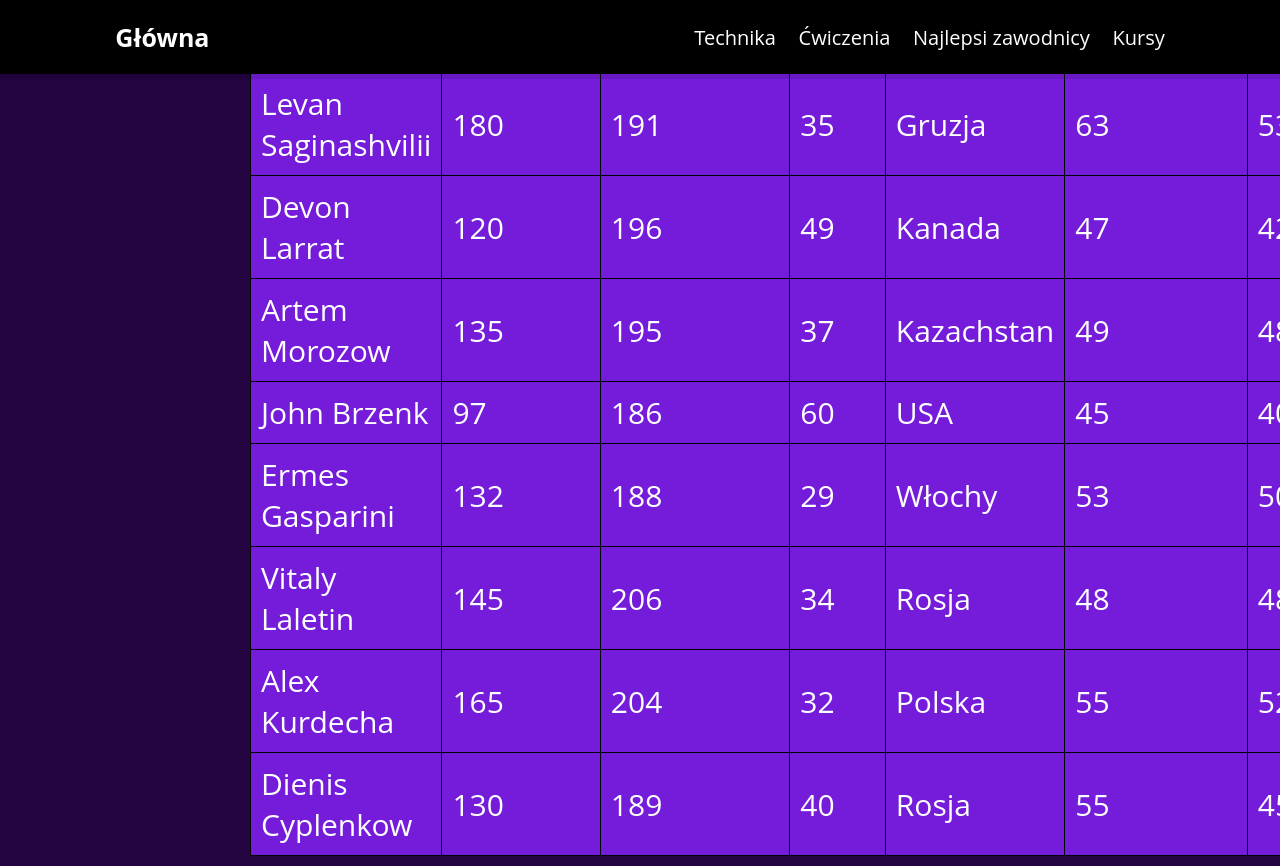
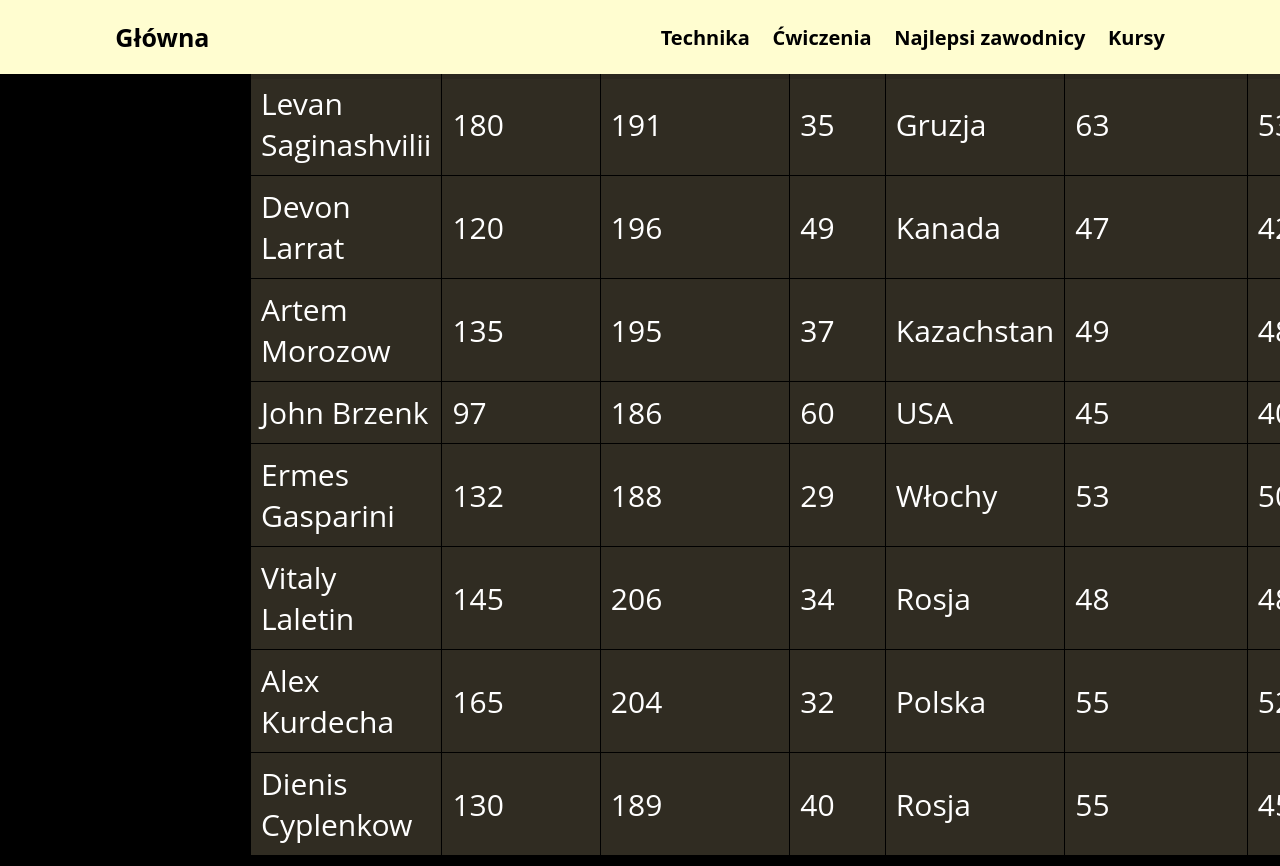
Before and after one commit to Brawek/ArmPage, a plain HTML site: page final/bestArmwrestlers.html in a window 1280 px wide. Shown: the top 866 px of the page. Drawn offline with Linux system fonts and the light colour scheme.

Commit message:
Add files via upload

```diff
--- a/final/style.css
+++ b/final/style.css
@@ -1,7 +1,7 @@
 @import url('https://fonts.googleapis.com/css2?family=Nunito:wght@200;300;400;600;700&display=swap');
 
 :root {
-    --color: #3f0961;
+    --color: #FFFDD0;
 }
 
 *{
@@ -16,7 +16,7 @@
 
 *::selection{
     background:var(--color);
-    color: #fff;
+    color: #504C41;
 }
 
 html {
@@ -27,7 +27,7 @@ html {
 }
 
 body{
-    background: #06026b;
+    background: #000;
 }
 
 section{
@@ -76,7 +76,7 @@ section{
 }
 
 .btn:hover{
-    color: #fff;
+    color: #000;
 }
 
 header{
@@ -86,7 +86,7 @@ header{
     display: flex;
     align-items: center;
     justify-content: space-between;
-    background: #06026b;
+    background: var(--color);
     padding: 2rem 9%;
     box-shadow: 0 .5rem rgba(0, 0, 0, .1);
 }
@@ -94,22 +94,22 @@ header{
 header .logo {
     font-size: 2.5rem;
     font-weight: bolder;
-    color: #ffffff;
+    color: #000;
 }
 
-header .logo i {
-    padding-right: 0.5rem;
-    color: var(--color);
+header a {
+    color: #000;
 }
 
 header .navbar a {
     font-size: 2rem;
     margin-left: 2rem;
-    color: #ffffff;
+    color: #000;
+    font-weight: bolder;
 }
 
 header .navbar a:hover {
-    color: var(--color);
+    color: #9e9696;
 }
 
 #menu-bar{
@@ -312,7 +312,7 @@ header .navbar a:hover {
 .Courses .row{
     padding: 2rem;
     box-shadow: 0 .5rem 1 rem rgba(0, 0, 0, .1);
-    background: #06026b;
+    background: #504C41;
     display: flex;
     flex-wrap: wrap;
     gap: 1.5rem;
@@ -356,6 +356,8 @@ header .navbar a:hover {
     width: 100%;
     resize: none;
     height: 15rem;
+    border-radius: 10px;
+    padding: 0.5rem
 }
 
 .Courses .row form .btn{
--- a/final/table.css
+++ b/final/table.css
@@ -1,7 +1,7 @@
 @import url('https://fonts.googleapis.com/css2?family=Nunito:wght@200;300;400;600;700&display=swap');
 
 :root {
-    --color: #3f0961;
+    --color: #FFFDD0;
 }
 
 * {
@@ -18,13 +18,13 @@ body {
     display: flex;
     justify-content: center;
     align-items: center;
-    background-color: #240341;
+    background-color: #000;
     font-family: 'Open Sans', sans-serif;
 }
 
 *::selection {
-    background: var(--color);
-    color: #fff;
+    background:var(--color);
+    color: #504C41;
 }
 
 html {
@@ -54,7 +54,7 @@ header {
     display: flex;
     align-items: center;
     justify-content: space-between;
-    background: #000000;
+    background: var(--color);
     padding: 2rem 9%;
     box-shadow: 0 .5rem rgba(0, 0, 0, .1);
 }
@@ -62,22 +62,22 @@ header {
 header .logo {
     font-size: 2.5rem;
     font-weight: bolder;
-    color: #ffffff;
+    color: #000;
 }
 
-header .logo i {
-    padding-right: 0.5rem;
-    color: var(--color);
+header a {
+    color: #000;
 }
 
 header .navbar a {
     font-size: 2rem;
     margin-left: 2rem;
-    color: #ffffff;
+    color: #000;
+    font-weight: bolder;
 }
 
 header .navbar a:hover {
-    color: var(--color);
+    color: #9e9696;
 }
 
 #menu-bar {
@@ -155,11 +155,11 @@ th, td {
     padding: 10px;
 }
 th {
-    background-color: #200987;
+    background-color: #504C41;
     color: #fff;
 }
 td {
-    background-color: #741cda;
+    background-color: #302c22;
     color: #ffffff;
 }
 @media (max-width: 768px) {
@@ -190,14 +190,14 @@ td {
         font-size: 1.5rem;
         padding-left: 30%;
         position: relative;
-        background-color: #200987;
+        background-color: #504C41;
         color: #fff;
     }
     td span {
         display: block;
         width: 100%;
         padding: 10px;
-        background: #fff;
-        color: #000;
+        background: #302c22;
+        color: #fff;
     }
 }
```
Also changed, not shown: final/index.html (+1 -1 lines).
